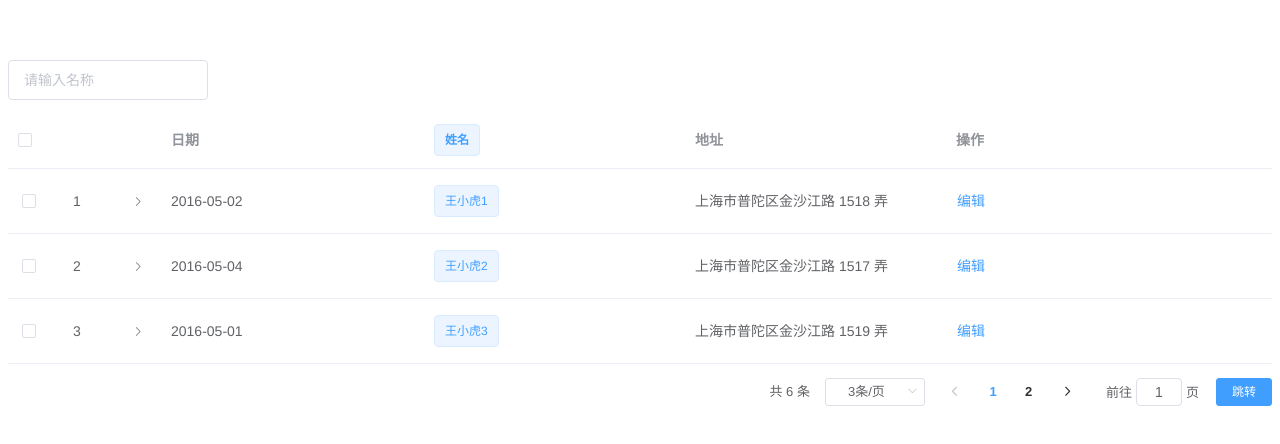
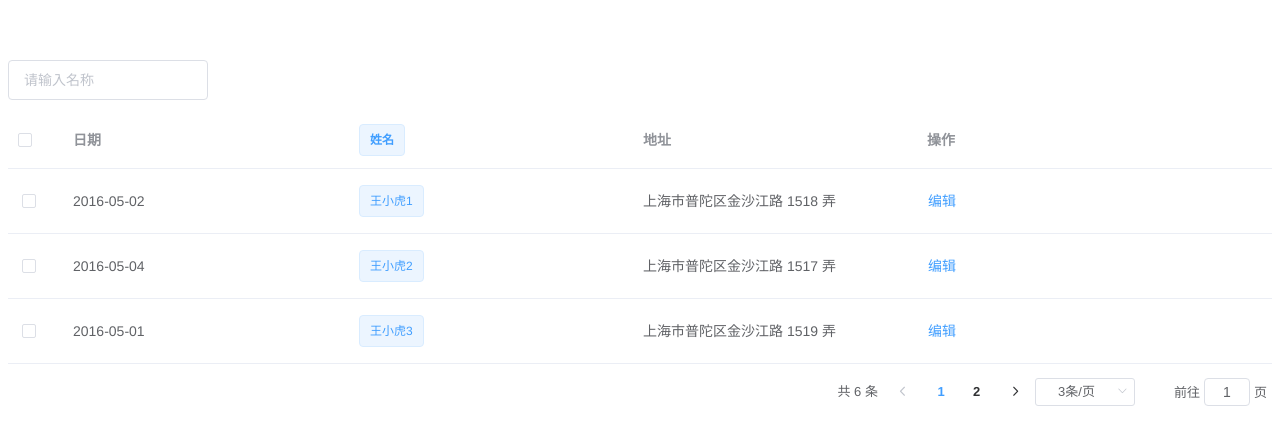
Before and after one commit to kingqi/vue-common-table, a Vue app: page / in a window 1280 px wide. Shown: the top 444 px of the page. Built offline with nearby package versions, Linux system fonts and the light colour scheme.

Commit message:
修改api 取消enablePagination; 修改分页器默认样式

```diff
--- a/src/App.vue
+++ b/src/App.vue
@@ -103,11 +103,11 @@ export default {
   data() {
     return {
       columns: [
-        {
-          prop: 'expand',
-          type: 'expand',
-          slot: true
-        },
+        // {
+        //   prop: 'expand',
+        //   type: 'expand',
+        //   slot: true
+        // },
         {
           label: '日期',
           prop: 'date'
@@ -127,7 +127,6 @@ export default {
         // showIndexColumn: false,
         showHandler: true,
         enableMultiSelect: true,
-        enablePagination: true
       },
       page: {
         size: 3,
--- a/src/components/commonTable.vue
+++ b/src/components/commonTable.vue
@@ -72,7 +72,7 @@
       </el-table-column>
     </el-table>
     <table-pagination
-      v-if="_config.enablePagination"
+      v-if="page"
       :page="page"
       :page-config="pageConfig"
       @size-change="handleSizeChange"
@@ -105,7 +105,6 @@ export default {
         enableMultiSelect: false,
         showHandler: false,
         handlerColumn: {},
-        enablePagination: false,
         highlightSelect: true,
         showIndexColumn: true,
         uniqueKey: 'id',
@@ -115,11 +114,7 @@ export default {
     pageConfig: { type: Object, default: () => ({}) },
     page: {
       type: Object,
-      default: () => ({
-        currentPage: 1,
-        size: 3,
-        total: 0
-      })
+      default: () => null
     }
   },
   data() {
@@ -134,9 +129,8 @@ export default {
           enableMultiSelect: false,
           showHandler: false,
           handlerColumn: {},
-          enablePagination: false,
           highlightSelect: true,
-          showIndexColumn: true,
+          showIndexColumn: false,
           uniqueKey: 'id',
           tooltipEffect: 'dark'
         },
--- a/src/components/tablePagination.vue
+++ b/src/components/tablePagination.vue
@@ -10,14 +10,6 @@
       @size-change="handleSizeChange"
       @current-change="handleCurrentChange"
     />
-    <div class="page-button">
-      <el-button
-        size="mini"
-        type="primary"
-      >
-        跳转
-      </el-button>
-    </div>
   </div>
 </template>
 
@@ -44,7 +36,7 @@ export default {
       return Object.assign(
         {
           pageSizes: [10, 20, 30, 50, 100],
-          layout: 'total,sizes,prev,pager,next,jumper,->'
+          layout: 'total,prev,pager,next,sizes,jumper,->'
         },
         this.pageConfig
       )
@@ -80,7 +72,4 @@ export default {
   justify-content: flex-end;
   margin-top: 12px;
 }
-.page-button {
-  margin-left: 12px;
-}
 </style>
```
Also changed, not shown: 1 other file (tests, documents, lock files or other folders).
